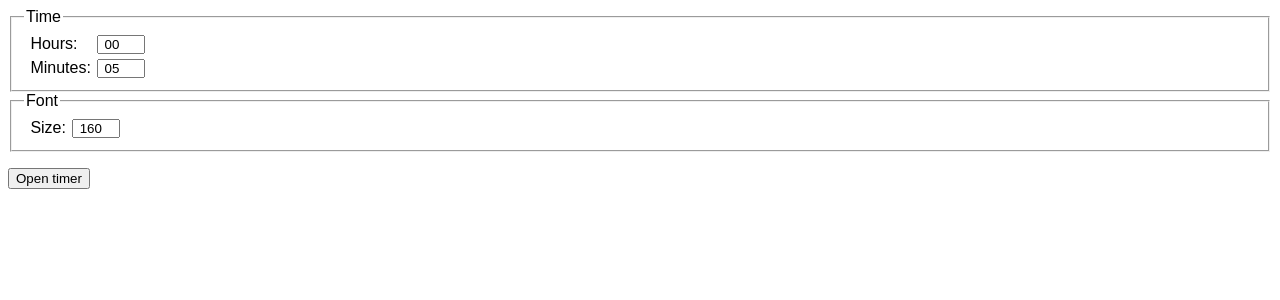
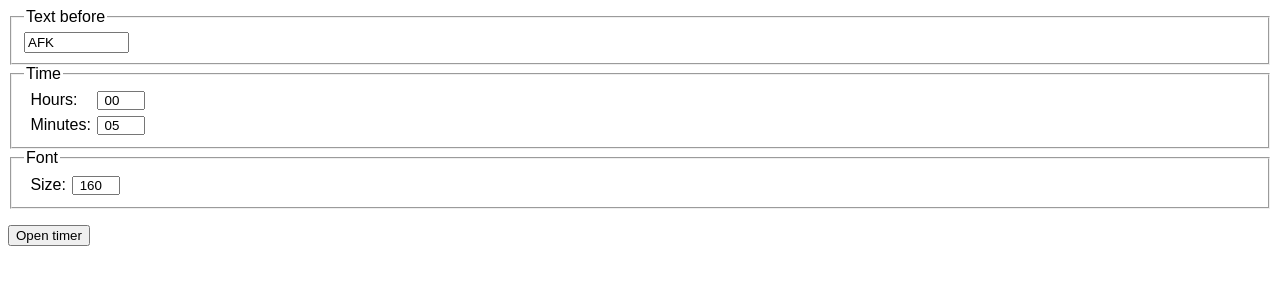
Before and after one commit to AlexWayfer/stream_timer_old, a Vue app: page /#/ in a window 1280 px wide. Shown: the top 300 px of the page. Built offline with nearby package versions, Linux system fonts and the light colour scheme.

Commit message:
Add configuration of the text (before timer)

```diff
--- a/src/components/ConfigurationForm.vue
+++ b/src/components/ConfigurationForm.vue
@@ -1,5 +1,11 @@
 <template>
 	<form @submit="submit">
+		<fieldset>
+			<legend>Text before</legend>
+
+			<input size="10" v-model="textBefore" required />
+		</fieldset>
+
 		<fieldset>
 			<legend>Time</legend>
 
@@ -59,6 +65,9 @@ export default {
 				minutes: '05',
 				seconds: '00'
 			},
+			text: {
+				before: 'AFK'
+			},
 			font: {
 				size: 160
 			}
@@ -95,6 +104,16 @@ export default {
 			}
 		},
 
+		textBefore: {
+			get() {
+				return this.text.before
+			},
+
+			set(value) {
+				this.text.before = value
+			}
+		},
+
 		fontSize: {
 			get() {
 				return this.font.size
@@ -121,7 +140,7 @@ export default {
 			let routeData = this.$router.resolve(
 				{
 					name: 'timer',
-					query: { time: this.time, font: this.font }
+					query: { time: this.time, text: this.text, font: this.font }
 				}
 			)
 			window.open(routeData.href, '_blank')
--- a/src/views/Timer.vue
+++ b/src/views/Timer.vue
@@ -1,5 +1,6 @@
 <template>
 	<div class="timer" v-bind:style="styleObject">
+		{{ text.before }}
 		<span v-if="hours > 0"><span>{{
 			hours | padding
 		}}</span>:</span><span>{{
@@ -15,6 +16,7 @@ export default {
 	name: 'Timer',
 	props: {
 		time: Object,
+		text: Object,
 		font: Object
 	},
 	data() {
```
